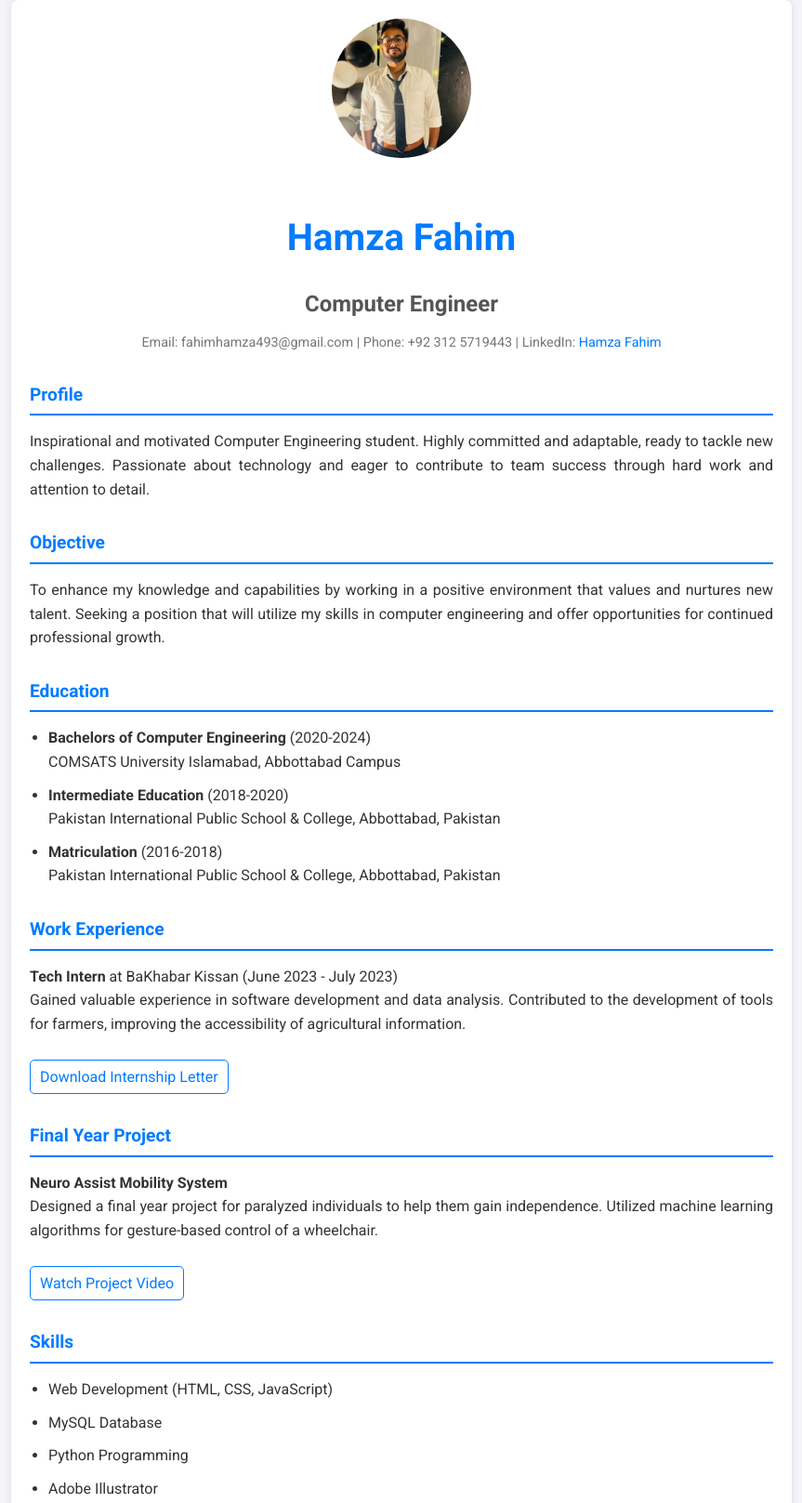
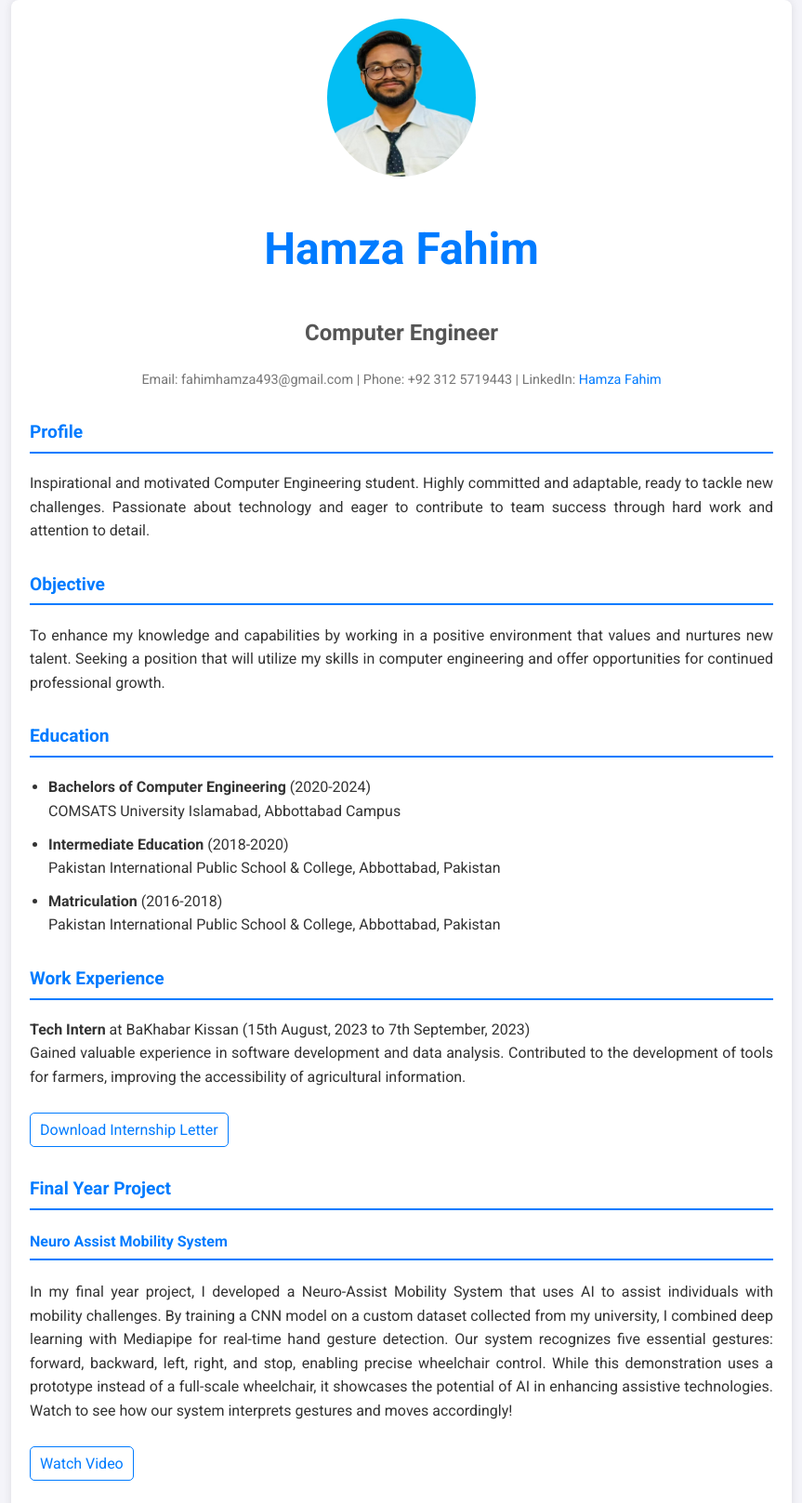
Before and after one commit to HamzaFahim048/CV, a plain HTML site: page index.html in a window 1280 px wide. Shown: the top 1617 px of the page at 93% size, without its empty margins (208-1071 px from the left). Drawn offline with Linux system fonts and the light colour scheme.

Commit message:
Add files via upload

```diff
--- a/index.html
+++ b/index.html
@@ -1,131 +1,3 @@
-<!--
-<!DOCTYPE html>
-<html lang="en">
-
-<head>
-  <meta charset="UTF-8" />
-  <meta name="viewport" content="width=device-width, initial-scale=1.0" />
-  <title>My Resume</title>
-</head>
-
-<body>
-  <img src="./Hamza.jpg" alt="Hamza Profile Picture" width="200" />
-  <h1>Hamza Fahim</h1>
-  <h2>Computer Engineer</h2>
-
-  <h3>Profile</h3>
-  <hr />
-  <p>
-    Inspirational and motivated Computer Engineering student. Highly committed
-    and adaptable and ready to tackle new challenges
-  </p>
-  <br />
-
-  <h3>OBJECTIVE</h3>
-  <hr />
-  <p>
-    To enhance my knowledge and capabilities by working in a positive
-    environment that values and nurtures new talent
-  </p>
-  <br />
-
-  <h3>EDUCATION</h3>
-  <hr />
-  <ol>
-    <li>
-      <ins><b>BACHELORS OF COMPUTER ENGINEERING</b></ins>(2020-2024)<br />
-      Done my Bachelors of Science in Computer Engineering from
-      <ins>COMSATS UNIVERSITY ISLAMABAD ABBOTTABAD CAMPUS.</ins>
-    </li>
-    <br />
-    <li>
-      <ins><b>INTERMEDIATE EDUCATION</b></ins>(2018-2020)<br />
-      Done my FSC in Pre-Engineering from
-      <ins>PAKISTAN INTERNATIONAL PUBLIC SCHOOL & COLLEGE Abbottabad, Pakistan
-      </ins>
-    </li>
-    <br />
-
-    <li>
-      <ins><b>MATRICULATION</b></ins>(2016-2018)<br />
-      Done my Matriculations in Science from
-      <ins>PAKISTAN INTERNATIONAL PUBLIC SCHOOL & COLLEGE Abbottabad, Pakistan
-      </ins>
-    </li>
-    <br />
-  </ol>
-
-  <h3>WORK EXPERIENCE</h3>
-  <hr />
-  <p>I have done one month internship from <ins>BaKhabar Kissan </ins> as <ins>TECH INTERN</ins>. <br> <a
-      href="./BKK189 - Hamza Fahim - Internship Experience Letter.pdf"><b>Internship Letter</b></a></p>
-
-  <br />
-
-
-  <h3>Final Year Project</h3>
-  <hr />
-  <b>Neuro Assist Mobility system</b>
-  <p>Designed final year project for paralyzed people to make them independent.<br> <a
-    href="./FYP video Edited.mp4"><b>Final Year Project Video</b></a></p>
-
-  <br />
-
-  <h3>LANGUAGE</h3>
-  <hr />
-  <ul>
-    <li>English - Basic</li>
-    <li>Urdu - Native</li>
-  </ul>
-  <p></p>
-  <br />
-
-  <h3>PERSONAL DETAILS</h3>
-  <hr />
-  <u1>
-    <li>Father Name: <ins><b>Fahim Hamid</b></ins>
-    </li>
-    <li>Nationality: <ins><b>Pakistani</b></ins></li>
-    <li>Martial Status: <ins><b>Single</b></ins></li>
-    <li>CNIC Number: <ins><b>13101-6528761-7</b></ins> </li>
-
-  </u1>
-  <p></p>
-  <br />
-
-
-
-  <h3>Skills</h3>
-  <hr />
-  <ul>
-    <li>Web Development</li>
-    <li>MySQL Database</li>
-    <li>Python</li>
-    <li>Adobe Illustrator</li>
-    <li>Proteus</li>
-    <li>MS Word</li>
-    <li>Embedded Systems</li>
-  </ul>
-  <br />
-
-  <h3>INTERESTS</h3>
-  <hr />
-  <ul>
-    <li>Artificial Intelligence (AI)</li>
-    <li>Machine Learning (ML)</li>
-    <li>Robotics</li>
-    <li>Hardware Design</li>
-  </ul>
-  <br />
-  <a href="./contact me.html"><b>Contact Me</b></a>
-  <footer>
-    <p>@Hamza Fahim. All rights reserved.</p>
-  </footer>
-</body>
-
-</html>
--->
-
 <!DOCTYPE html>
 <html lang="en">
 
@@ -138,14 +10,15 @@
 </head>
 
 <body>
-  <div class="container">
+    <div class="container">
     <header>
-      <img src="./Hamza.jpg" alt="Hamza Profile Picture" class="profile-picture" />
+      <img src="./profile.jpg" alt="Hamza Profile Picture" class="profile-picture" />
       <h1>Hamza Fahim</h1>
       <h2>Computer Engineer</h2>
       <p class="contact-info">
         Email: fahimhamza493@gmail.com | Phone: +92 312 5719443 | LinkedIn:
-        <a href="https://www.linkedin.com/in/hamza-fahim-aba489202/?trk=public-profile-join-page" target="_blank">Hamza Fahim</a>
+        <a href="https://www.linkedin.com/in/hamza-fahim-aba489202/?trk=public-profile-join-page" target="_blank">Hamza
+          Fahim</a>
       </p>
     </header>
 
@@ -189,22 +62,28 @@
 
       <section>
         <h3>Work Experience</h3>
-        <p>
-          <strong>Tech Intern</strong> at BaKhabar Kissan (June 2023 - July 2023)<br />
+        <p><strong>Tech Intern</strong> at BaKhabar Kissan (15th August, 2023 to 7th September, 2023)<br />
           Gained valuable experience in software development and data analysis. Contributed to the development of
           tools for farmers, improving the accessibility of agricultural information.
         </p>
-        <a href="./BKK189 - Hamza Fahim - Internship Experience Letter.pdf" class="download-link">Download Internship Letter</a>
+        <a href="./BKK189 - Hamza Fahim - Internship Experience Letter.pdf" class="download-link">Download Internship
+          Letter</a>
       </section>
 
       <section>
         <h3>Final Year Project</h3>
+        <h4>Neuro Assist Mobility System</h4>
         <p>
-          <strong>Neuro Assist Mobility System</strong><br />
-          Designed a final year project for paralyzed individuals to help them gain independence.
-          Utilized machine learning algorithms for gesture-based control of a wheelchair.
+          In my final year project, I developed a Neuro-Assist Mobility System that uses AI to assist individuals with
+          mobility challenges. By training a CNN model on a custom dataset collected from my university, I combined deep
+          learning with Mediapipe for real-time hand gesture detection. Our system recognizes five essential gestures:
+          forward, backward, left, right, and stop, enabling precise wheelchair control. While this demonstration uses a
+          prototype instead of a full-scale wheelchair, it showcases the potential of AI in enhancing assistive
+          technologies. Watch to see how our system interprets gestures and moves accordingly!
         </p>
-        <a href="./FYP video Edited.mp4" class="video-link">Watch Project Video</a>
+
+        <a href="./video_page.html" class="video-link"> Watch Video</a>
+
       </section>
 
       <section>
@@ -216,6 +95,7 @@
           <li>Adobe Illustrator</li>
           <li>Proteus Design Suite</li>
           <li>MS Word</li>
+          <li>MS PowerPoint</li>
           <li>Embedded Systems</li>
         </ul>
       </section>
--- a/styles.css
+++ b/styles.css
@@ -23,23 +23,36 @@ body {
   }
 
   .profile-picture {
-    border-radius: 50%;
-    width: 150px;
-    height: 150px;
-    object-fit: cover;
-    margin-bottom: 20px;
+    border-radius: 70%;
+    width: 160px;
+    height: 170px;
+    object-fit: fill;
+    margin-bottom: 0px;
   }
 
   h1 {
-    font-size: 2.5em;
-    margin-bottom: 5px;
-    color: #007bff;
+    font-size: 3em;
+    color: #007bff
   }
 
   h2 {
     font-size: 1.5em;
-    margin-bottom: 10px;
     color: #555;
+  }
+
+
+  h3 {
+    font-size: 1.2em;
+    color: #007bff;
+    border-bottom: 2px solid #007bff;
+    padding-bottom: 5px;
+  }
+
+  h4{
+    font-size: 1em;
+    color: #007bff;
+    border-bottom: 2px solid #007bff;
+    padding-bottom: 5px;
   }
 
   .contact-info {
@@ -60,13 +73,6 @@ body {
     margin-bottom: 30px;
   }
 
-  h3 {
-    font-size: 1.2em;
-    color: #007bff;
-    border-bottom: 2px solid #007bff;
-    padding-bottom: 5px;
-    margin-bottom: 15px;
-  }
 
   p, ul, ol {
     margin: 0 0 15px;
@@ -106,3 +112,32 @@ body {
   section p {
     text-align: justify;
   }
+
+
+
+
+  @media (max-width: 900px) {
+    .main {
+      grid-template-columns: 1fr;
+      height: auto;
+    }
+  }
+
+  @media (max-width: 600px) {
+    #root {
+      padding: 24px;
+    }
+
+    .header {
+      flex-direction: column;
+      gap: 16px;
+    }
+
+    .fact-form {
+      padding: 16px;
+    }
+
+    .fact {
+      padding: 12px 16px;
+    }
+  }
```
Also changed, not shown: contact me.html (+25 -15 lines), video_page.html (added, +29 -0 lines), profile.jpg (added).
